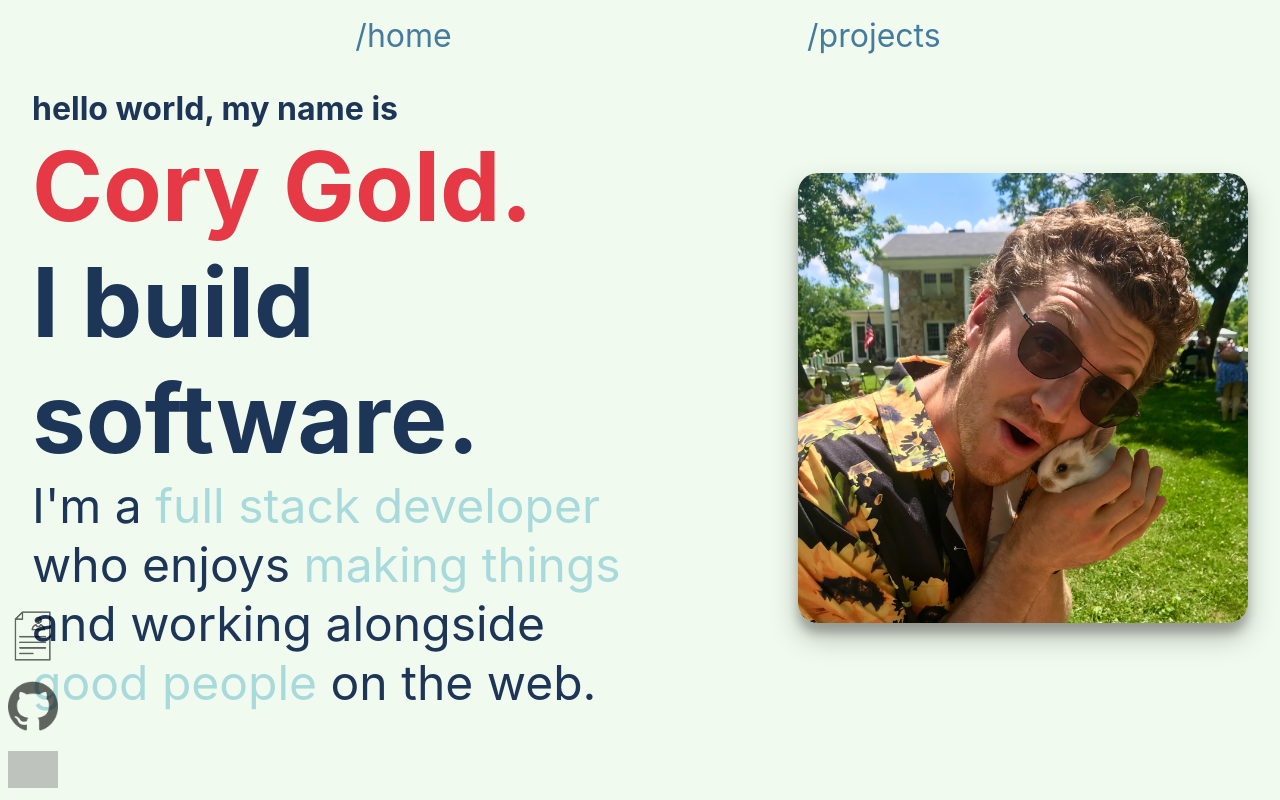
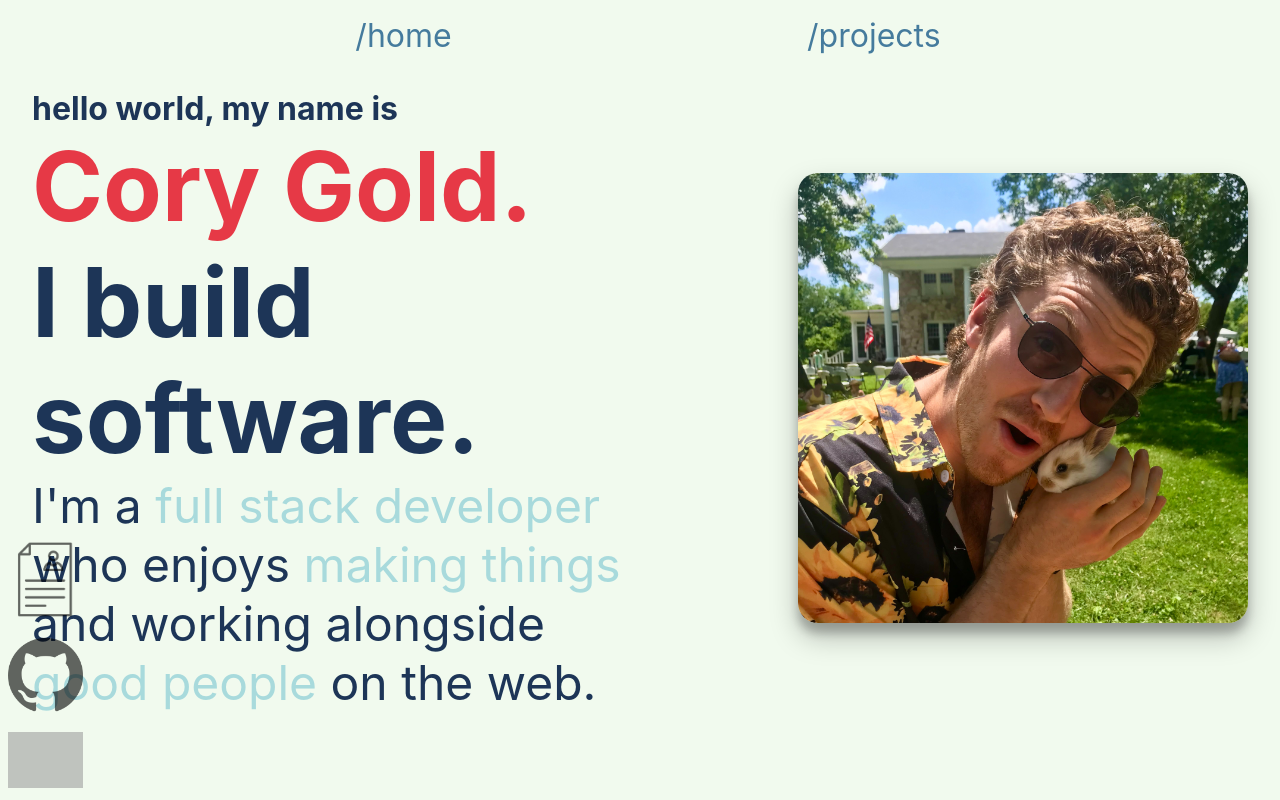
Before and after one commit to corumgold/corygold.dev, a React (Create React App) app: page / in a window 1280 px wide. Shown: the top 800 px of the page. Built offline with nearby package versions, Linux system fonts and the light colour scheme; grey boxes are pictures that could not be loaded.

Commit message:
Adjust sizes of social icons

```diff
--- a/less/styles.less
+++ b/less/styles.less
@@ -72,8 +72,11 @@ nav a {
 
 .links img {
   padding: 8px;
-  width: 50px;
+  width: 75px;
   opacity: 60%;
+  @media screen and (max-width: 800px), screen and (max-height: 400px) {
+    width: 50px
+  }
 }
 
 /* Home */
--- a/src/styles.css
+++ b/src/styles.css
@@ -48,8 +48,13 @@ nav a {
 }
 .links img {
   padding: 8px;
-  width: 50px;
+  width: 75px;
   opacity: 60%;
+}
+@media screen and (max-width: 800px), screen and (max-height: 400px) {
+  .links img {
+    width: 50px;
+  }
 }
 /* Home */
 .home-header {
```
